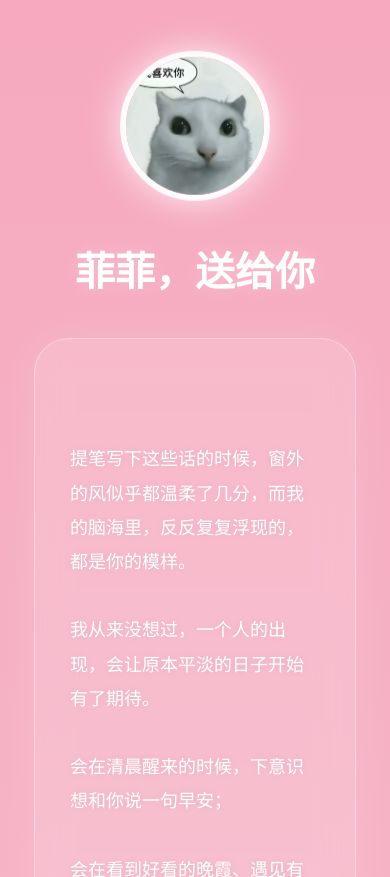
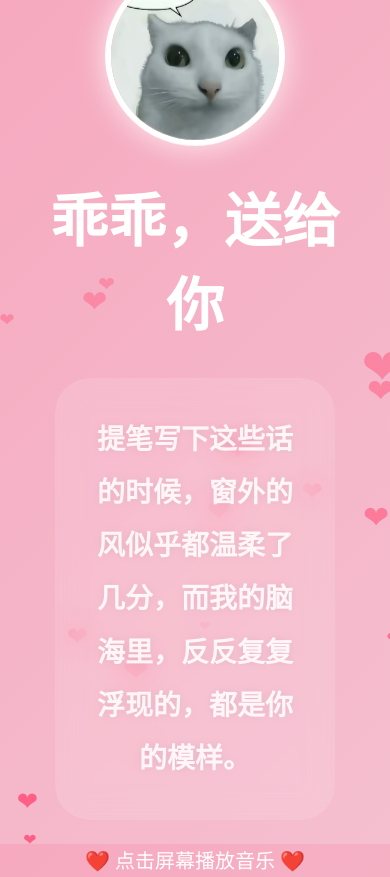
Before and after one commit to tastegood2026/tastegood, a plain HTML site: page index.html in a window 390 px wide. Shown: the top 877 px of the page. Drawn offline with Linux system fonts and the light colour scheme.

Commit message:
Update index.html

```diff
--- a/index.html
+++ b/index.html
@@ -1,11 +1,8 @@
 <!DOCTYPE html>
 <html lang="zh">
 <head>
-
 <meta charset="UTF-8">
-
 <meta name="viewport" content="width=device-width,initial-scale=1.0">
-
 <title>专属心意</title>
 
 <style>
@@ -18,18 +15,24 @@ box-sizing:border-box;
 
 body{
 
+overflow:hidden;
+
+height:100vh;
+
 font-family:"Microsoft YaHei";
 
 background:
 linear-gradient(
-180deg,
+135deg,
 #f6a9bf,
-#f7c8d5
+#f5bfd0
 );
 
-min-height:100vh;
+display:flex;
 
-overflow-x:hidden;
+justify-content:center;
+
+align-items:center;
 
 position:relative;
 
@@ -47,49 +50,47 @@ flex-direction:column;
 
 align-items:center;
 
-padding:60px 20px 120px;
+text-align:center;
+
+padding:20px;
+
+width:90%;
 
 }
 
 .photo{
 
-width:190px;
+width:180px;
 
-height:190px;
+height:180px;
 
 border-radius:50%;
 
 object-fit:cover;
 
-border:6px solid rgba(255,255,255,.95);
+border:6px solid white;
 
 box-shadow:
-0 0 35px rgba(255,255,255,.8);
+0 0 30px rgba(255,255,255,.8);
 
 animation:
-floating 3s infinite ease-in-out;
+float 3s infinite;
 
 }
 
-@keyframes floating{
+@keyframes float{
 
-0%{
-transform:translateY(0px)
-}
+0%{transform:translateY(0)}
 
-50%{
-transform:translateY(-12px)
-}
+50%{transform:translateY(-10px)}
 
-100%{
-transform:translateY(0px)
-}
+100%{transform:translateY(0)}
 
 }
 
 .title{
 
-margin-top:30px;
+margin-top:25px;
 
 font-size:58px;
 
@@ -97,69 +98,49 @@ font-weight:bold;
 
 color:white;
 
-text-align:center;
-
-text-shadow:
-0 0 20px rgba(255,255,255,.25);
-
 }
 
-.card{
+.textbox{
 
-margin-top:40px;
+margin-top:35px;
 
-width:min(92%,820px);
+width:min(90%,850px);
 
 padding:35px;
+
+min-height:220px;
+
+display:flex;
+
+justify-content:center;
+
+align-items:center;
 
 border-radius:35px;
 
 background:
-
 rgba(
-255,
-255,
-255,
-0.16
-);
-
-backdrop-filter:
-blur(18px);
-
-border:
-
-1px solid rgba(
-255,
-255,
-255,
-0.35
-);
-
-box-shadow:
-
-0 0 40px rgba(
 255,
 255,
 255,
 0.15
 );
 
-}
-
-.text{
-
-font-size:24px;
-
-line-height:2.1;
+backdrop-filter:
+blur(15px);
 
 color:white;
 
-white-space:pre-line;
+font-size:28px;
 
-font-weight:500;
+line-height:1.9;
+
+font-weight:600;
 
 text-shadow:
-0 0 8px rgba(0,0,0,.08);
+0 0 10px rgba(0,0,0,.08);
+
+transition:.5s;
 
 }
 
@@ -171,8 +152,6 @@ font-size:20px;
 
 color:white;
 
-opacity:.95;
-
 }
 
 .heart{
@@ -181,7 +160,7 @@ position:absolute;
 
 pointer-events:none;
 
-color:#ff5d82;
+color:#ff5b82;
 
 animation:
 rise linear forwards;
@@ -204,7 +183,7 @@ to{
 
 transform:
 translateY(-120vh)
-scale(1.5);
+scale(1.6);
 
 opacity:0;
 
@@ -212,114 +191,64 @@ opacity:0;
 
 }
 
-@media(max-width:768px){
-
-.title{
-
-font-size:40px;
-
-}
-
-.text{
-
-font-size:18px;
-
-line-height:1.9;
-
-}
-
-.photo{
-
-width:150px;
-
-height:150px;
-
-}
-
-}
-
 </style>
-
 </head>
 
 <body>
 
 <script>
 
-const USER_NAME =
-"菲菲"
+const USER_NAME="乖乖"
 
-const PHOTO =
-"photo.jpg"
+const TEXTS=[
 
-const MUSIC =
-"youwone.mp3"
+"提笔写下这些话的时候，窗外的风似乎都温柔了几分，而我的脑海里，反反复复浮现的，都是你的模样。",
 
-const CONTENT = `
+"我从来没想过，一个人的出现，会让原本平淡的日子开始有了期待。",
 
-提笔写下这些话的时候，窗外的风似乎都温柔了几分，而我的脑海里，反反复复浮现的，都是你的模样。
+"会在清晨醒来的时候，下意识想和你说一句早安。",
 
-我从来没想过，一个人的出现，会让原本平淡的日子开始有了期待。
+"会在看到晚霞、遇见有趣的事、吃到好吃的东西时，第一个想分享给你。",
 
-会在清晨醒来的时候，下意识想和你说一句早安；
+"也会在人群里寻找你的身影，因为一个眼神，让心跳乱了节奏。",
 
-会在看到好看的晚霞、遇见有趣的事情、吃到好吃的东西时，第一时间想分享给你；
+"这份喜欢，没有轰轰烈烈，却在细碎日常里慢慢生长。",
 
-也会在人群里，下意识寻找你的身影，然后因为一个眼神、一句回应，让心跳悄悄乱了节奏。
+"你像一束温柔的光。",
 
-这份喜欢，没有轰轰烈烈的开场，也没有刻意制造的浪漫。
+"把原本普通的日子，都染上了期待的颜色。",
 
-它是在一次次聊天里，在一句句关心里，在那些细碎又平常的瞬间里，慢慢生根发芽，然后不知不觉长成了藏不住的在意。
+"我想把所有偏爱和温柔都留给你。",
 
-我喜欢和你聊天时的轻松，喜欢你笑起来时眉眼弯弯的样子，也喜欢那种即使安静下来，也不会觉得尴尬的安心。
+"喜欢你，不是一时兴起。",
 
-你像一束温柔的光，悄悄照进我的生活，把原本普通的日子，都染上了期待的颜色。
+"而是在无数平凡瞬间里，越来越确定的答案。"
 
-我不懂什么才算最完美的爱情，也不会说太多华丽动听的话。
-
-我只知道，我想把所有的温柔和偏爱都留给你，想陪你走过春夏秋冬，想和你一起经历往后平凡却珍贵的每一天。
-
-不用急着回应，也不用因为这些话有压力。
-
-我只是想认认真真地告诉你：
-
-喜欢你这件事，
-
-不是一时兴起，
-
-而是在无数个平凡瞬间里，
-
-越来越确定的答案。
-
-`
+]
 
 </script>
 
 <div class="container">
 
 <img
-class="photo"
-src="photo.jpg">
+src="photo.jpg"
+class="photo">
 
 <div class="title">
 
-菲菲，送给你
+乖乖，送给你
 
 </div>
 
-<div class="card">
-
 <div
-class="text"
-id="content">
+class="textbox"
+id="box">
 
 </div>
 
-</div>
+<div class="tip" id="tip">
 
-<div class="tip">
-
-❤️ 点击页面播放音乐 ❤️
+❤️ 点击屏幕播放音乐 ❤️
 
 </div>
 
@@ -337,15 +266,7 @@ type="audio/mpeg">
 
 <script>
 
-document
-.getElementById(
-"content"
-)
-.innerText =
-CONTENT
-
-document.body
-.addEventListener(
+document.body.addEventListener(
 
 "click",
 
@@ -355,7 +276,7 @@ document
 .getElementById(
 "bgm"
 )
-play()
+.play()
 
 },
 
@@ -363,7 +284,47 @@ play()
 
 )
 
-function createHeart(){
+let index=0
+
+function showSentence(){
+
+const box=
+document.getElementById(
+"box"
+)
+
+box.style.opacity=0
+
+setTimeout(()=>{
+
+box.innerHTML=
+TEXTS[index]
+
+box.style.opacity=1
+
+index++
+
+if(index>=TEXTS.length){
+
+index=0
+
+}
+
+},500)
+
+}
+
+showSentence()
+
+setInterval(
+
+showSentence,
+
+5000
+
+)
+
+function heart(){
 
 let h=
 document.createElement(
@@ -391,29 +352,18 @@ h.style.animationDuration=
 Math.random()*5+
 4+"s"
 
-document.body
-.appendChild(h)
+document.body.appendChild(h)
 
 setTimeout(
-
-()=>{
-
-h.remove()
-
-},
-
+()=>h.remove(),
 8000
-
 )
 
 }
 
 setInterval(
-
-createHeart,
-
+heart,
 260
-
 )
 
 </script>
```
